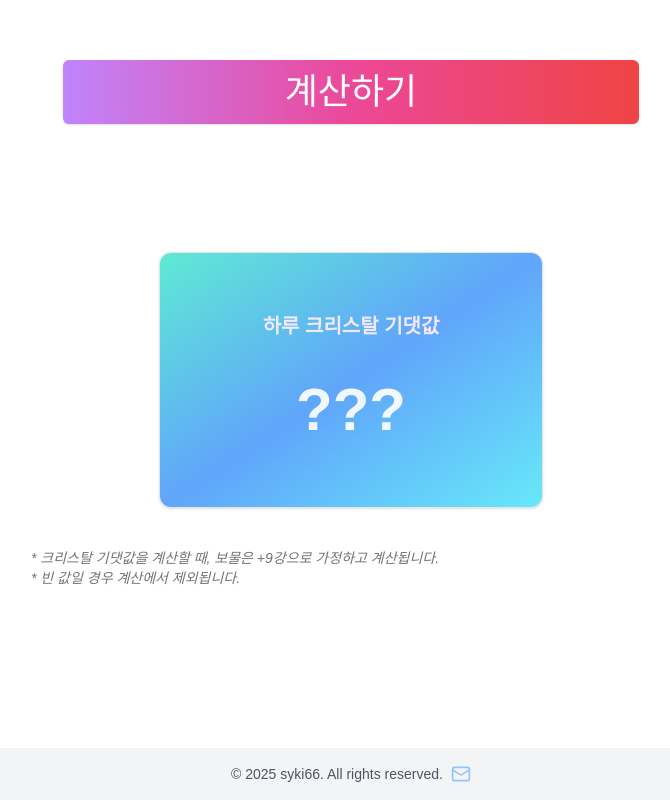
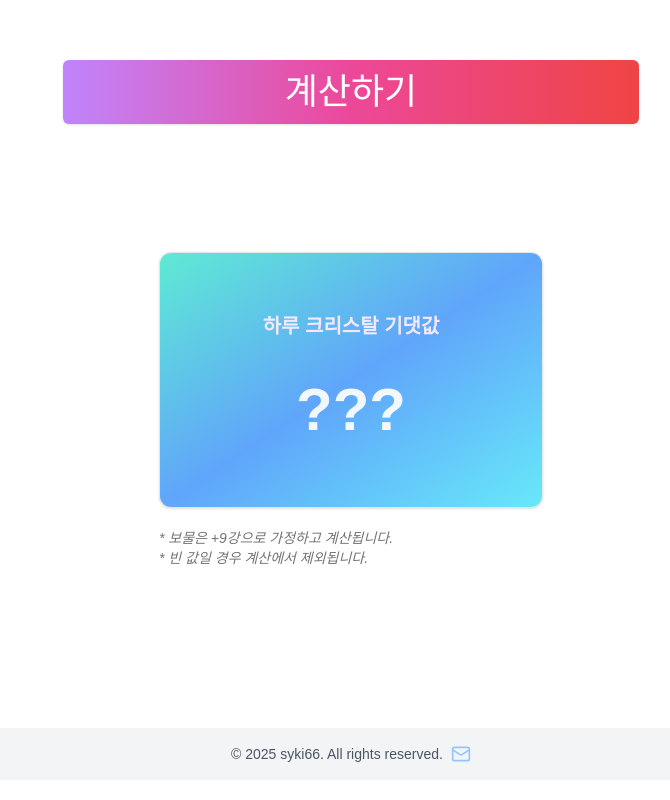
Before and after one commit to syki66/cookierun-crystal-simulator, a Next.js app: page /calculator in a window 1280 px wide. Shown: the part 888-1688 px from the top of the page, without its empty margins (289-959 px from the left). Built offline with nearby package versions, Linux system fonts and the light colour scheme.

Commit message:
refactor: 주석 ssr로 옮기고, 내용 수정

```diff
--- a/app/calculator/layout.tsx
+++ b/app/calculator/layout.tsx
@@ -33,15 +33,15 @@ export default function Layout({ children }: LayoutProps) {
 
       {children}
 
-      <div className="mt-5">
-        <KakaoAdfit adUnit={'DAN-F0gt5sOnJ8XI8YL6'} adSize={['300', '250']} />
+      <div className="w-full md:w-96 mx-auto mt-5">
+        <Note>
+          * 보물은 +9강으로 가정하고 계산됩니다. <br />* 빈 값일 경우 계산에서
+          제외됩니다.
+        </Note>
       </div>
 
-      <div className="max-w-screen-sm mx-auto mt-10">
-        <Note>
-          * 크리스탈 기댓값을 계산할 때, 보물은 +9강으로 가정하고 계산됩니다.
-          <br />* 빈 값일 경우 계산에서 제외됩니다.
-        </Note>
+      <div className="mt-10">
+        <KakaoAdfit adUnit={'DAN-F0gt5sOnJ8XI8YL6'} adSize={['300', '250']} />
       </div>
     </>
   );
--- a/app/gacha/layout.tsx
+++ b/app/gacha/layout.tsx
@@ -1,6 +1,7 @@
 import { Metadata } from 'next';
 import { ReactNode } from 'react';
 import dynamic from 'next/dynamic';
+import Note from '@/components/note';
 
 export const metadata: Metadata = {
   title: '쿠키런 보물 뽑기 시뮬레이션',
@@ -32,6 +33,23 @@ export default function Layout({ children }: LayoutProps) {
 
       {children}
 
+      <div className="md:w-[750px] mx-auto mt-20">
+        <Note>
+          * 쿠키런 최고급 보물상자 뽑기 시뮬레이션은{' '}
+          <a
+            href="https://cookierun.zendesk.com/hc/ko/articles/28813434627993-%EC%83%81%EC%84%B8%EC%A0%95%EB%B3%B4"
+            target="_blank"
+            rel="noopener noreferrer"
+            className="underline"
+          >
+            쿠키런 고객센터에 공개된 확률정보
+          </a>
+          를 바탕으로 제작되었습니다.
+          <br />* 크리스탈 기댓값을 계산할 때, 보물은 +9강으로 가정하고
+          계산됩니다.
+        </Note>
+      </div>
+
       <div className="mt-5">
         <KakaoAdfit adUnit={'DAN-F0gt5sOnJ8XI8YL6'} adSize={['300', '250']} />
       </div>
--- a/app/gacha/page.tsx
+++ b/app/gacha/page.tsx
@@ -15,7 +15,6 @@ import { splitArrayByCrystalKeyword } from '@/lib/split';
 import DashboardCard from '@/components/crystal-chart/dashboard-card';
 import { Box, Boxes } from 'lucide-react';
 import GachaResultBox from '@/components/gacha-result-box';
-import Note from '@/components/note';
 
 export default function Page() {
   const [singleCount, setSingleCount] = useState(0); // 보물 1개 뽑기 카운트
@@ -108,23 +107,6 @@ export default function Page() {
         )}
 
         <Inventory items={splitArrayByCrystalKeyword(inventory)} />
-
-        <div className="md:w-[750px] mx-auto mt-20">
-          <Note>
-            * 쿠키런 최고급 보물상자 뽑기 시뮬레이션은{' '}
-            <a
-              href="https://cookierun.zendesk.com/hc/ko/articles/28813434627993-%EC%83%81%EC%84%B8%EC%A0%95%EB%B3%B4"
-              target="_blank"
-              rel="noopener noreferrer"
-              className="underline"
-            >
-              쿠키런 고객센터에 공개된 확률정보
-            </a>
-            를 바탕으로 제작되었습니다.
-            <br />* 크리스탈 기댓값을 계산할 때, 보물은 +9강으로 가정하고
-            계산됩니다.
-          </Note>
-        </div>
       </div>
     </>
   );
```
